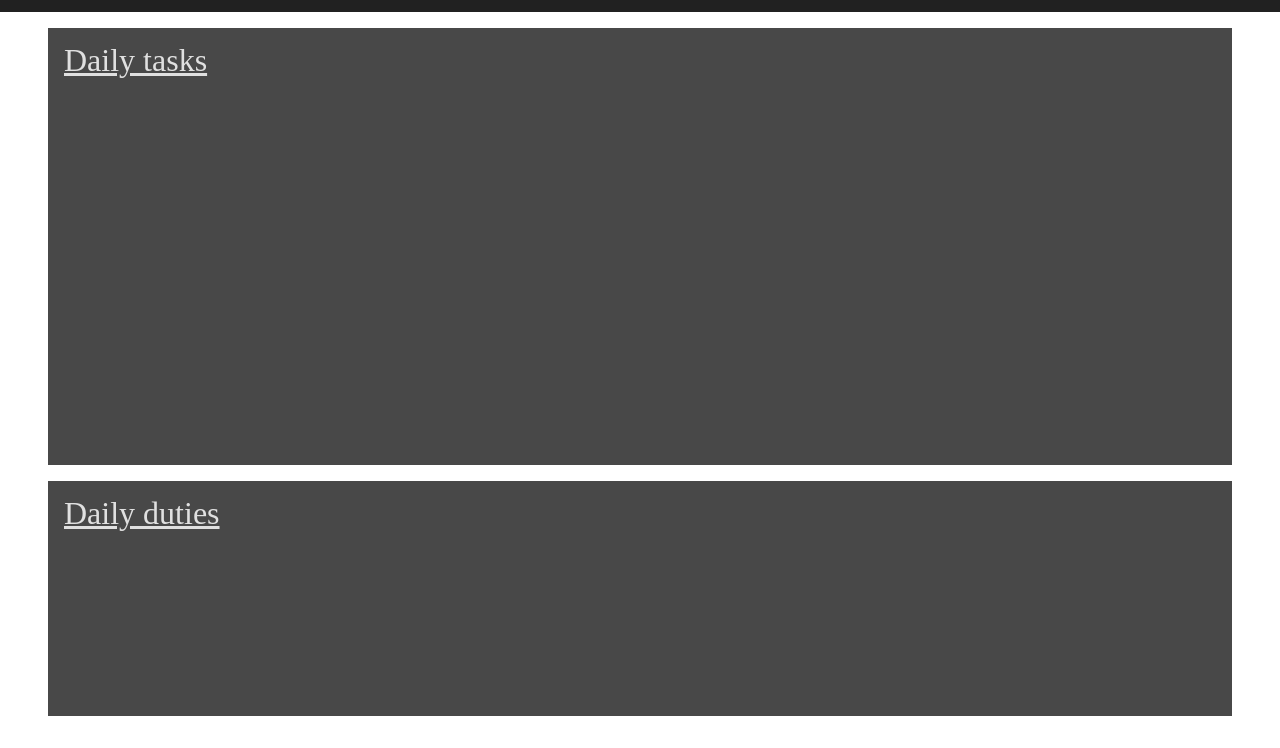
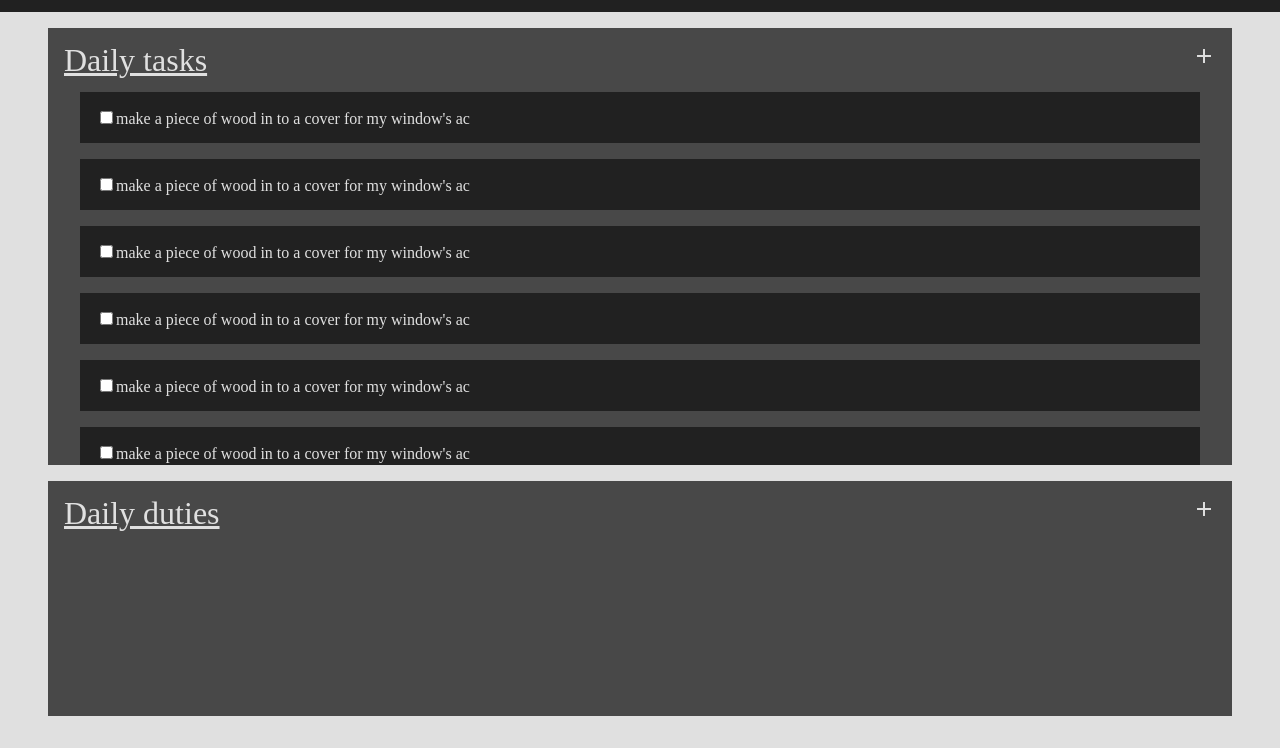
Before and after one commit to DestinTech/digitalAssistant, a plain HTML site: page index.html in a window 1280 px wide. Shown: the part 52-800 px from the top of the page. Drawn offline with Linux system fonts and the light colour scheme.

Commit message:
added the rendering functionality for the task list

```diff
--- a/css/style.css
+++ b/css/style.css
@@ -46,8 +46,11 @@ table {
 	border-collapse: collapse;
 	border-spacing: 0;
 }
+/*end of stylesheet reset */
+/*beginning of website css*/
+html{
+    background-color:#e0e0e0;
 
-html{
 
 }
 header{
@@ -95,6 +98,22 @@ header{
 }
 
 
+.titles{
+    font-size:200%;
+    display:inline;
+
+}
+
+.material-icons{
+    float:right;
+
+}
+.tasks{
+    min-height:1em;
+    background-color:#212121;
+    margin:1em;
+    padding:1em;
+}
 /*
 primary: #212121
 
--- a/index.html
+++ b/index.html
@@ -2,7 +2,7 @@
 <html>
     <head>
         <link rel="stylesheet" href="css/style.css" type="text/css"></style>
-    </head>
+        <link href="https://fonts.googleapis.com/icon?family=Material+Icons" rel="stylesheet">    </head>
 
     <body>
         <header id="header">
@@ -12,13 +12,16 @@
         <div id="container">
 
             <div id="dailyTasks">
-                <h1 style="font-size:200%;"><u>Daily tasks</u></h1>
 
-
+                <h1 class="titles" style="font-size:200%;"><u>Daily tasks</u></h1>
+                <span class="material-icons">add</span>
+                <div id="dailyTasksContainer"></div>
             </div>
             <div id="dutyList">
-                <h1 style="font-size:200%;"><u>Daily duties</u></h1>
 
+                <h1 class="titles" style="font-size:200%;"><u>Daily duties</u></h1>
+                <span class="material-icons">add</span>
+                <div id="dutyListContainer"></div>
             </div> <!-- duties are responcibilities(obligations) that need to be taken care of regardless of other tasks impotance.-->
         </div>
 
--- a/js/script.js
+++ b/js/script.js
@@ -0,0 +1,76 @@
+function Task(name, interval = "") { //Create a task constructor to add to an array of tasks
+    this.name = name;
+    this.complete = false;
+    this.interval = interval;
+}
+function Duty(name, interval = ""){ //Create a duty contructor and an array to add the duties to
+    this.name = name;
+    this.complete = false;
+    this.interval = interval;
+}
+let dutyList = [];
+let taskList = [];
+
+let dailyTasksContainer = document.querySelector("#dailyTasksContainer");
+let dutyListContainer = document.querySelector("#dutyListContainer");
+
+function render (){ //render items from lists to screen
+    dailyTasksContainer.innerHTML = "";
+    dutyListContainer.innerHTML = "";//clear the div to prevent reprinting
+
+    let id = 0;
+    for (let task of taskList){
+        let taskEl = document.createElement("div"); //create the div to hold everything in
+        taskEl.id = id;
+        taskEl.className ="tasks";
+        id++;
+
+        //add a button to the div,
+        let checkbox = document.createElement("input");
+        checkbox.setAttribute("type", "checkbox");
+        checkbox.style.display ="inline";
+        taskEl.appendChild(checkbox);
+
+        //TODO: add an event listener to listen for the checkmark
+
+        let name = document.createElement("h4"); //add the title and append
+        name.style.display ="inline-block";
+        name.textContent = task.name;
+        taskEl.appendChild(name);
+
+
+
+
+        dailyTasksContainer.appendChild(taskEl); //append the individual div to the container
+    }
+
+    //and then do the exact same for duties? This has to be comically simple to clean up in to a single constructor and a single function.. Oh well, it's an MVP!
+    for (let duty of dutyList){
+
+    }
+}
+
+
+
+taskList.push(new Task("make a piece of wood in to a cover for my window's ac"));
+taskList.push(new Task("make a piece of wood in to a cover for my window's ac"));
+taskList.push(new Task("make a piece of wood in to a cover for my window's ac"));
+
+taskList.push(new Task("make a piece of wood in to a cover for my window's ac"));
+
+taskList.push(new Task("make a piece of wood in to a cover for my window's ac"));
+
+taskList.push(new Task("make a piece of wood in to a cover for my window's ac"));
+
+render();
+
+//add a checkbox and set a data elements that refence the ID for both items.
+
+//add each duty to a seperate div from the duty list
+
+
+//add an event listener that listens for the taks and duties to be clickedd
+
+
+
+//add event listeners to listen for the newDuty and newTask buttons
```
